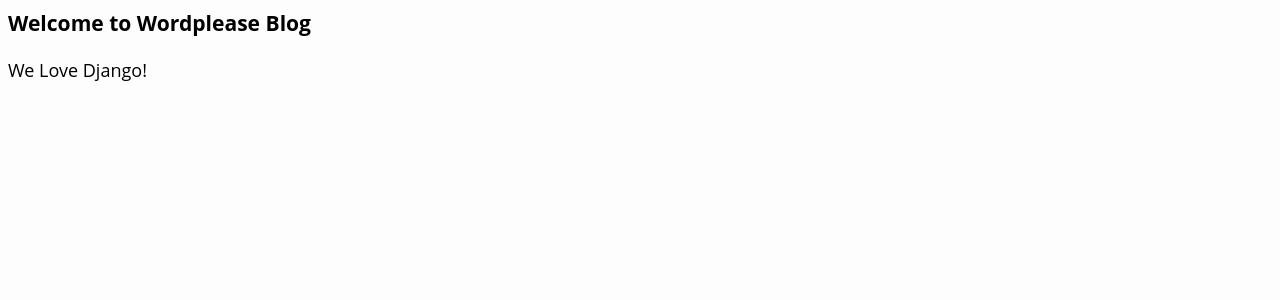
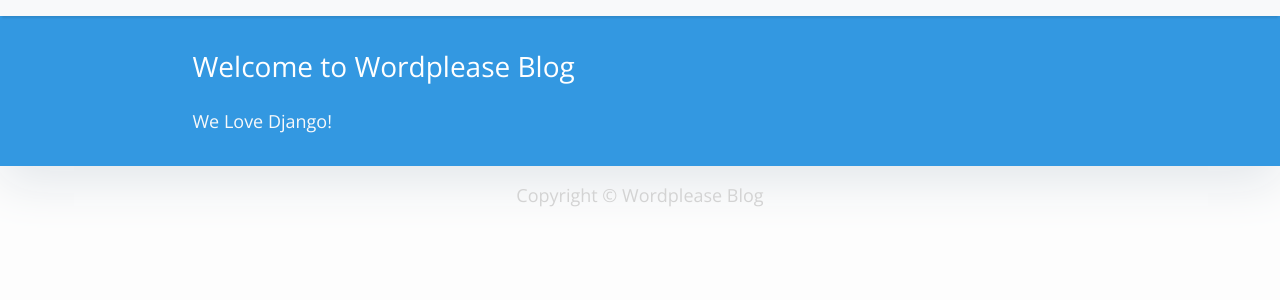
Before and after one commit to JuanMarcos10/KC-Python-Django-Rest, a Django app: page / in a window 1280 px wide. Shown: the top 300 px of the page. Run offline with Django 3.2, Linux system fonts and the light colour scheme; some libraries are stand-ins or nearby versions.

Commit message:
06_Primera pagina web con base.html sin blog

```diff
--- /dev/null
+++ b/blogs/templates/base.html
@@ -0,0 +1,54 @@
+<!DOCTYPE html>
+<html>
+
+    <head>
+        <title>Wordplease Blog</title>
+        <link href="https://fonts.googleapis.com/css?family=Open+Sans&display=swap" rel="stylesheet">
+        <meta name="google" content="notranslate" />
+        <meta name="viewport" content="width=device-width, initial-scale=1" />
+        <link rel="stylesheet" href="https://maxcdn.bootstrapcdn.com/bootstrap/4.0.0/css/bootstrap.min.css" integrity="sha384-Gn5384xqQ1aoWXA+058RXPxPg6fy4IWvTNh0E263XmFcJlSAwiGgFAW/dAiS6JXm"
+            crossorigin="anonymous" />
+    </head>
+
+    <body>
+        <style>
+            body {
+            font-family: "Open Sans", sans-serif;
+            font-size: 15px;
+            background-color: #fdfdfd;
+        }
+        .shadow {
+            box-shadow: 0 4px 2px -2px rgba(0, 0, 0, 0.1);
+        }
+        .btn-danger {
+            color: #fff;
+            background-color: #f00000;
+            border-color: #dc281e;
+        }
+        .masthead {
+            background: #3398E1;
+            height: auto;
+            padding-bottom: 15px;
+            box-shadow: 0 16px 48px #E3E7EB;
+            padding-top: 10px;
+        }
+        .footer_text {
+            color: lightgray;
+        }
+    </style>
+
+        <!-- Navigation -->
+        <nav class="navbar navbar-expand-lg navbar-light bg-light shadow" id="mainNav">
+            <div class="container-fluid">
+
+            </div>
+        </nav>
+        {% block content %}
+        <!-- Content Goes here -->
+        {% endblock content %}
+        <!-- Footer -->
+        <footer class="py-3 bg-grey">
+            <p class="footer_text m-0 text-center">Copyright &copy; Wordplease Blog</p>
+        </footer>
+    </body>
+</html>
--- a/blogs/templates/index.html
+++ b/blogs/templates/latest.html
@@ -1,5 +1,5 @@
-
-
+{% extends "base.html" %}
+{% block content %}
 <style>
     body {
         font-family: "Open Sans", sans-serif;
@@ -18,13 +18,14 @@
 
 <header class="masthead">
     <div class="overlay">
-    <div class="container">
+        <div class="container">
             <div class=" col-md-8 col-md-10 mx-auto">
                 <div class="site-heading">
                     <h3 class=" site-heading my-4 mt-3 text-white"> Welcome to Wordplease Blog </h3>
                     <p class="text-light">We Love Django!</p>
                 </div>
             </div>
+        </div>
     </div>
 </header>
 <div class="container">
@@ -37,8 +38,15 @@
                     <p class="card-text text-muted h6">{{ blog.creation_date }} | {{ blog.created_on}} </p>
                     <p class="card-text">{{post.content|slice:":200" }}</p>
 
+                    <div>
+                        {% for blog in index_blog %}
+                            <img src="{{ blog.url }}" alt="{{ blog.description }}" title="{{ blog.name }}" height="200">
+                        {% endfor %}
+                    </div>
+
                 </div>
             </div>
             {% endfor %}
         </div>
 </div>
+{%endblock%}
--- a/blogs/views.py
+++ b/blogs/views.py
@@ -11,7 +11,7 @@
     context = {'index_blog': blogs}
 
     # Crear respuesta HTML con las fotos
-    html = render(request, 'index.html', context)
+    html = render(request, 'latest.html', context)
 
     # Devolver la respuesta HTTP
     return HttpResponse(html)
```
Also changed, not shown: db.sqlite3.
